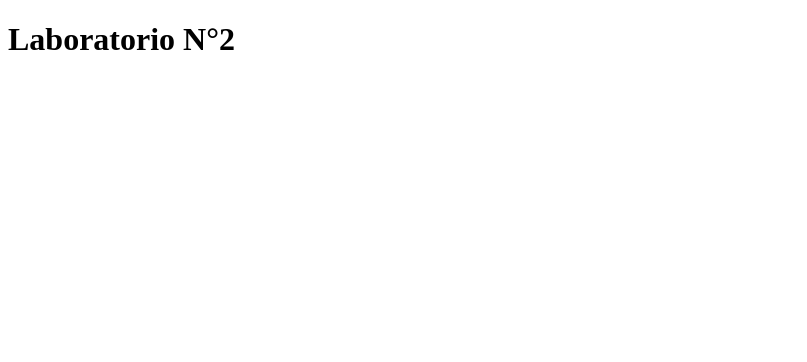
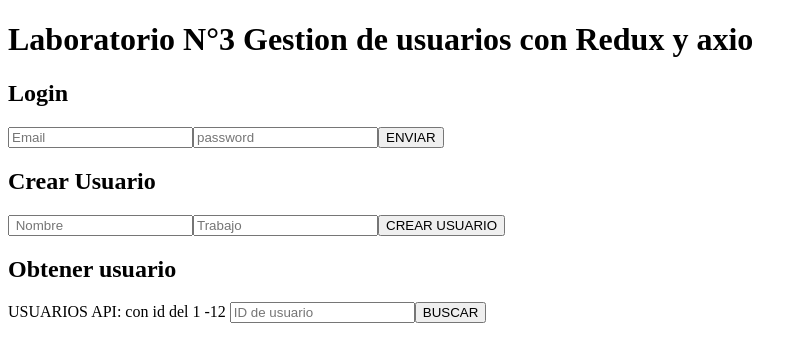
Before and after one commit to JDDAR/Lab-interceptos-Tech, a React (Create React App) app: page / in a window 1280 px wide. Shown: the top 362 px of the page, without its empty margins (0-807 px from the left). Built offline with nearby package versions, Linux system fonts and the light colour scheme.

Commit message:
Se realizaron pruebas funciona bien con los datos de la api cuando no se puede visualizar u obtener el usuario creado solo se pueden utilizar los usuarios existentes en la API

```diff
--- a/package.json
+++ b/package.json
@@ -38,5 +38,8 @@
       "last 1 firefox version",
       "last 1 safari version"
     ]
+  },
+  "devDependencies": {
+    "sass": "^1.80.4"
   }
 }
--- a/public/index.html
+++ b/public/index.html
@@ -1,4 +1,4 @@
-<!DOCTYPE html>
+<!doctype html>
 <html lang="en">
   <head>
     <meta charset="utf-8" />
--- a/src/App.js
+++ b/src/App.js
@@ -1,8 +1,19 @@
+import { Provider } from "react-redux";
+import CreateUser from "./componentes/CreateUser";
+import FetchUser from "./componentes/FetchUser";
+import Login from "./componentes/Login";
+import store from "./redux/store";
+
 function App() {
   return (
-    <div className="App">
-      <h1>Laboratorio N°2</h1>
-    </div>
+    <Provider store={store}>
+      <div className="App">
+        <h1>Laboratorio N°3 Gestion de usuarios con Redux y axio</h1>
+        <Login />
+        <CreateUser />
+        <FetchUser />
+      </div>
+    </Provider>
   );
 }
 
--- a/src/componentes/FetchUser.js
+++ b/src/componentes/FetchUser.js
@@ -6,16 +6,18 @@ import { setUser } from "../redux/userSlice";
 const FetchUser = () => {
   const [userId, setUserId] = useState("");
   const dispatch = useDispatch();
-  const users = useSelector((state) => state.users.users);
+  const users = useSelector((state) => state.user.users);
 
   const handleFetchUser = async (e) => {
     e.preventDefault();
     try {
-      const response = await iAX.get(`/users/${userId} `);
+      const response = await iAX.get(`/users/${userId}`);
       const user = response.data.data;
+      console.log("user Fetch : ", user);
       dispatch(setUser([user]));
     } catch (error) {
       console.log("Error Obteniendo usuario...", error);
+      alert("El usuario con id : " + userId + " No Existe en la API");
     }
   };
 
@@ -23,6 +25,7 @@ const FetchUser = () => {
     <div>
       <h2>Obtener usuario</h2>
       <form onSubmit={handleFetchUser}>
+        <label> USUARIOS API: con id del 1 -12 </label>
         <input
           type="text"
           placeholder="ID de usuario"
--- a/src/componentes/Login.js
+++ b/src/componentes/Login.js
@@ -20,14 +20,14 @@ const Login = () => {
       localStorage.setItem("token", token);
       //Despacho la acion al slice
       dispatch(loginSuccess(token));
-      alert("Login exitoso. Token guardado...");
+      alert("Login exitoso. Token guardado.......... TOKEN : " + token);
     } catch (error) {
       console.error("Error en login: ", error);
     }
   };
 
   return (
-    <form onClick={hadleLogin}>
+    <form onSubmit={hadleLogin}>
       <h2>Login</h2>
       <input
         type="email"
```
Also changed, not shown: 2 other files (tests, documents, lock files or other folders).
